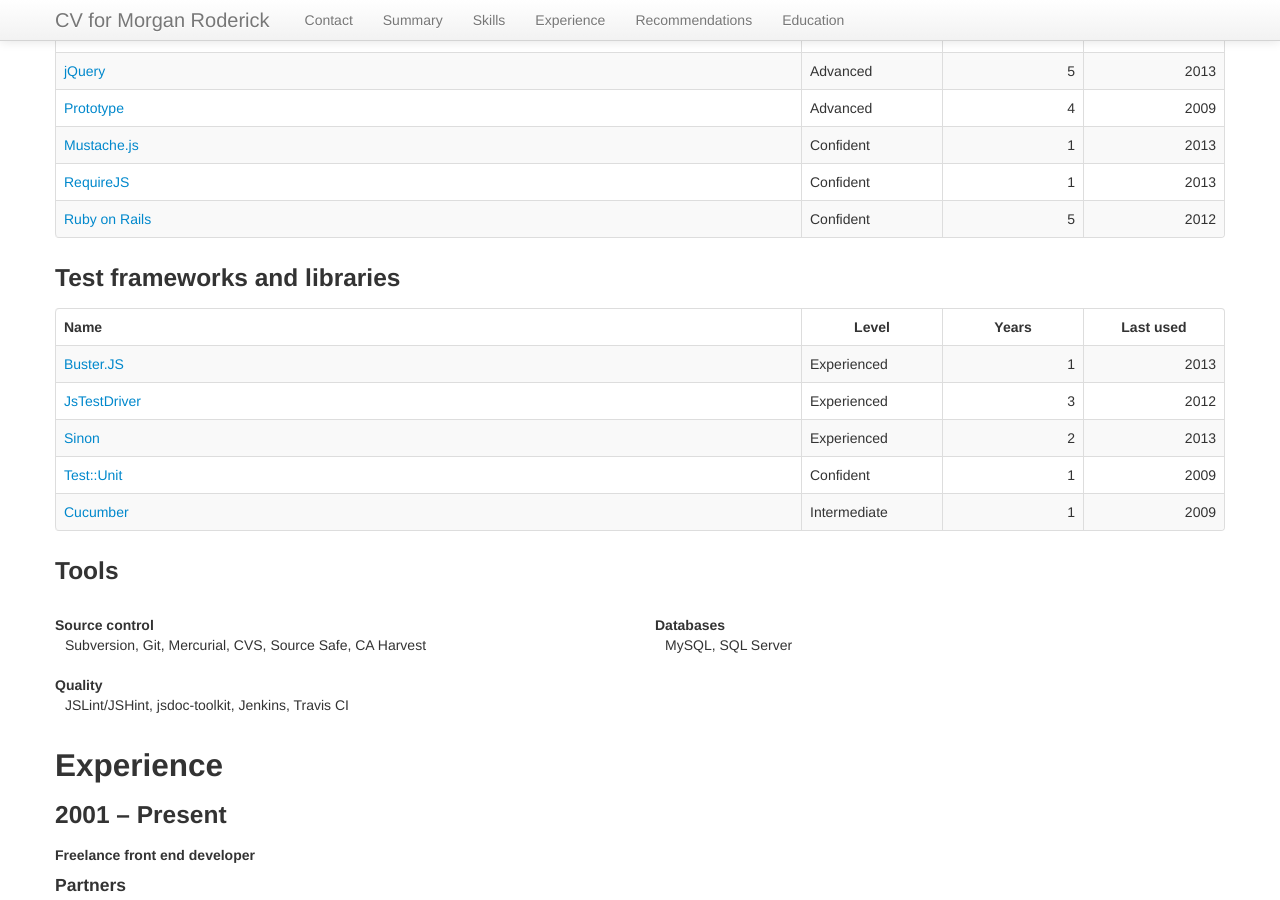
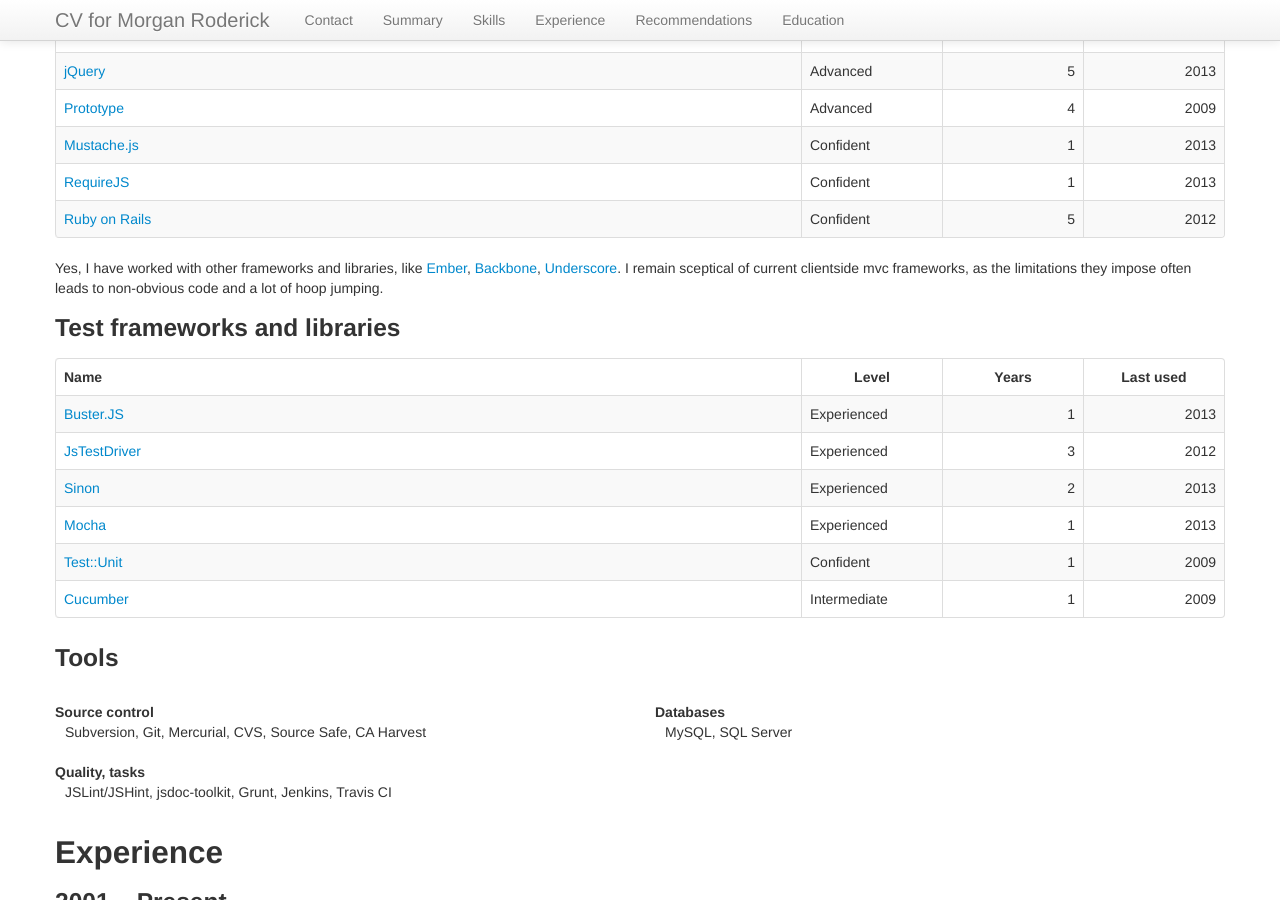
Before and after one commit to mroderick/blog.jekyll, a Jekyll site: the page cv/index.html, which Jekyll copies as it is, in a window 1280 px wide and 900 px high, scrolled down 1733 px. Built offline with Jekyll 4.4.1, drawn with Linux system fonts in a browser that asks for light colours; nearby versions of some CDN libraries; Markdown is read by kramdown in place of the engine named in the settings.

Commit message:
Updating CV

```diff
--- a/cv/index.html
+++ b/cv/index.html
@@ -268,6 +268,11 @@
 						</tbody>
 					</table>
 
+					<p>
+						Yes, I have worked with other frameworks and libraries, like <a href="http://emberjs.com">Ember</a>, <a href="http://backbonejs.org">Backbone</a>, <a href="http://underscorejs.org">Underscore</a>. I remain sceptical of current clientside mvc frameworks, as the limitations they impose often leads to non-obvious code and a lot of hoop jumping.
+					</p>
+
+
 					<h3>Test frameworks and libraries</h3>
 					<table class="table table-striped table-bordered mr-skills">
 						<thead>
@@ -295,6 +300,12 @@
 								<td><a href="http://sinonjs.org/">Sinon</a></td>
 								<td>Experienced</td>
 								<td class="number">2</td>
+								<td class="number">2013</td>
+							</tr>
+							<tr>
+								<td><a href="http://visionmedia.github.io/mocha/">Mocha</a></td>
+								<td>Experienced</td>
+								<td class="number">1</td>
 								<td class="number">2013</td>
 							</tr>
 							<tr>
@@ -326,10 +337,10 @@
 
 							<dl>
 								<dt>
-									Quality
+									Quality, tasks
 								</dt>
 								<dd>
-									JSLint/JSHint, jsdoc-toolkit, Jenkins, Travis CI
+									JSLint/JSHint, jsdoc-toolkit, Grunt, Jenkins, Travis CI
 								</dd>
 							</dl>
 						</div>
```
Also changed, not shown: 1 other file.
